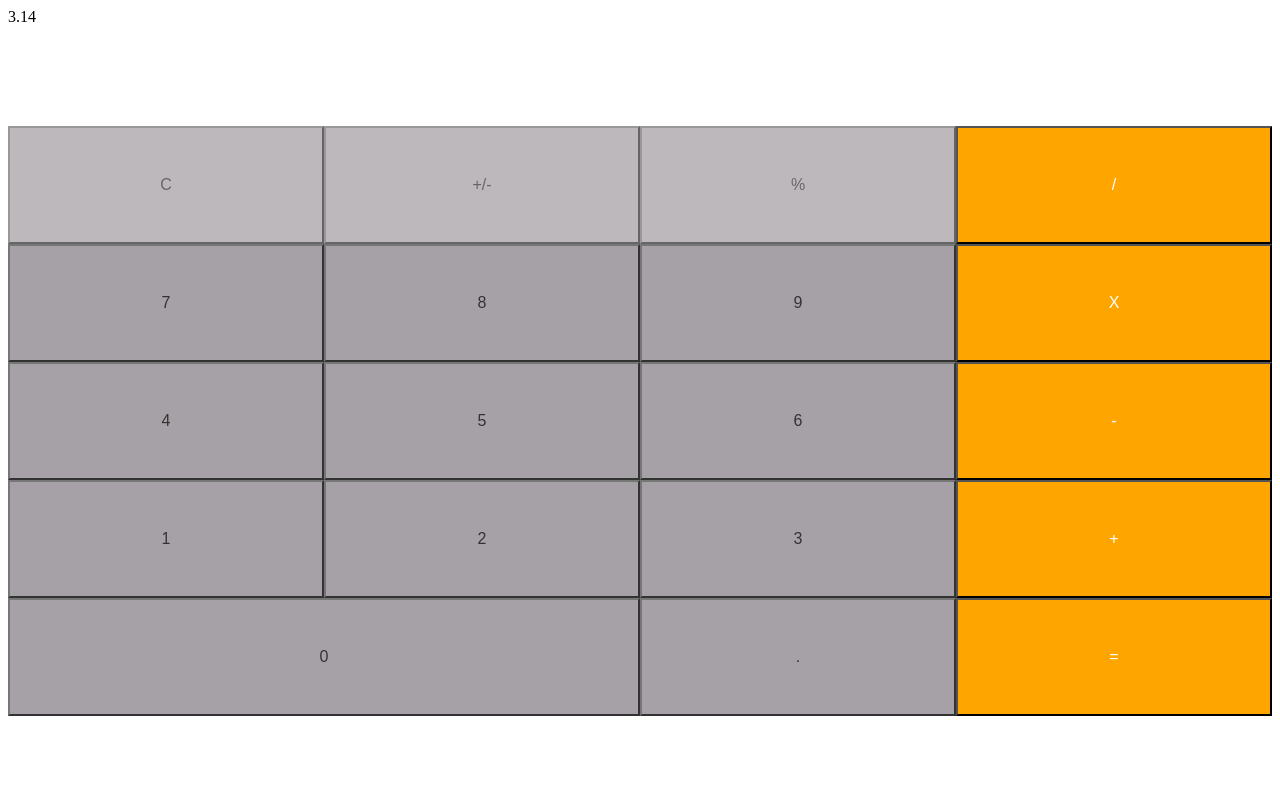
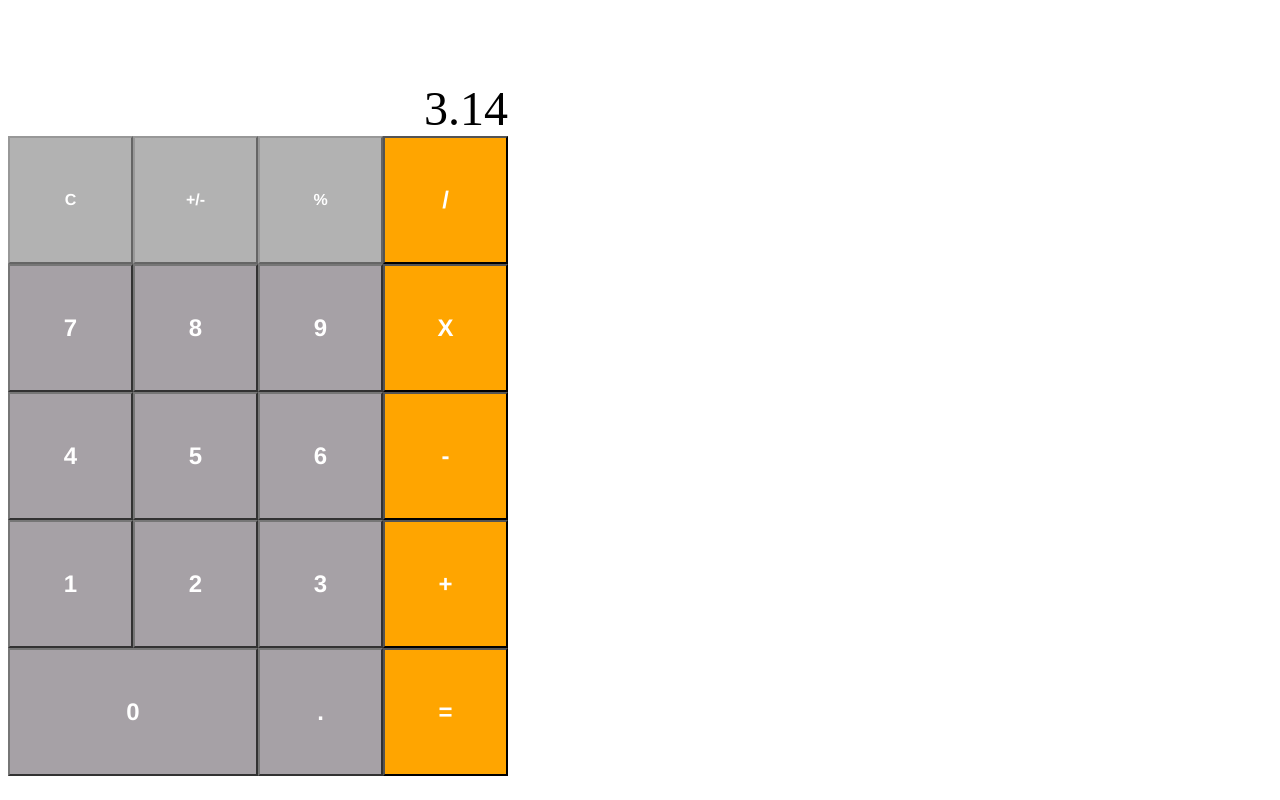
Before and after one commit to liyaSileshi/Calculator, a plain HTML site: page index.html in a window 1280 px wide. Drawn offline with Linux system fonts and the light colour scheme.

Commit message:
colors added

```diff
--- a/index.html
+++ b/index.html
@@ -17,30 +17,38 @@
                             'j k l m'
                             'n o p q'
                             'r r s t';
-
+        max-width: 500px;
       }
       button{
-          padding: 3em;
+          padding: 2em;
           border-color:black;
+          font-weight: 800;
+          font-family: Helvetica;
+          text-size: 4em;
       }
       .op{
           background-color: orange;
           color: white;
-          font-size: 1em;
+          font-size: 1.5em;
       }
       .num{
           background-color: #918a90;
           opacity: 0.8;
-          font-size: 1em;
+          font-size: 1.5em;
+          color: white
       }
       .main{
-        background-color: #918a90;
-          opacity: 0.6;
-          font-size: 1em;
-          color: black;
+        background-color: grey;
+        opacity: 0.6;
+        font-size: 1em;
+        color: white;
+        border-color: black;
       }
       .answer{
           grid-area: a;
+          font-size: 3em;
+          text-align: end;
+          align-self: end;
       }
       .power{
           grid-area: b;
```
